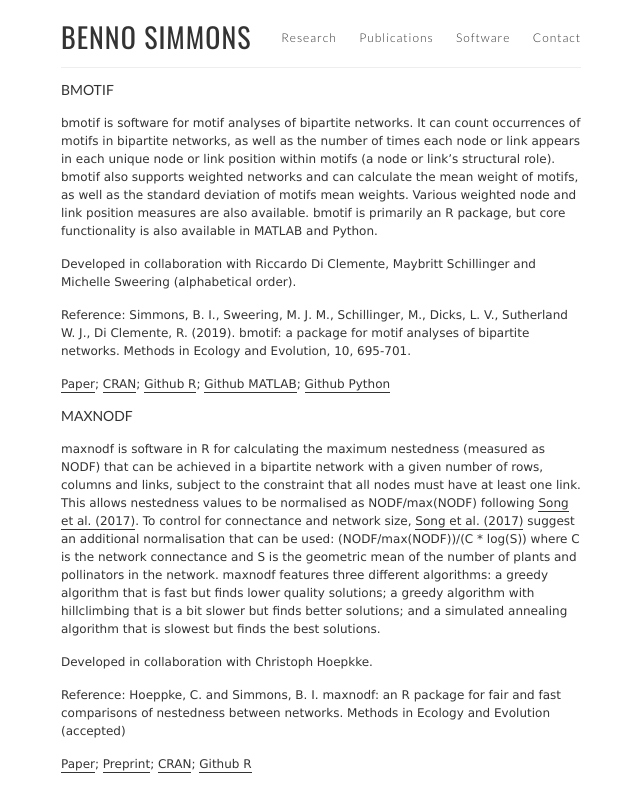
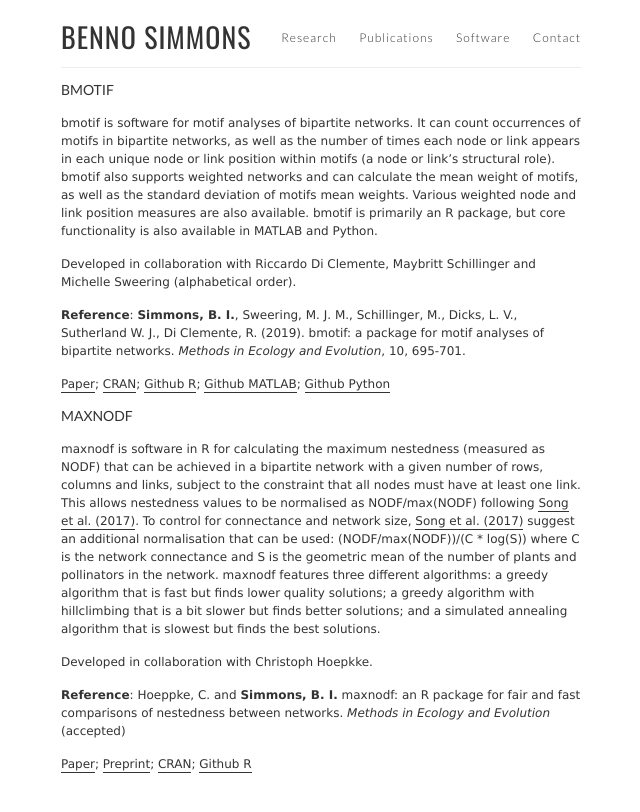
Before and after one commit to SimmonsBI/SimmonsBI.github.io, a Jekyll site: the page built from software.md, in a window 1280 px wide. Shown: the top 812 px of the page, without its empty margins (319-959 px from the left). Built offline with Jekyll 4.4.1, drawn with Linux system fonts in a browser that asks for light colours; part of the change alters nothing that is shown.

```diff
--- a/software.md
+++ b/software.md
@@ -10,7 +10,7 @@ bmotif is software for motif analyses of bipartite networks. It can count occurr
 
 Developed in collaboration with Riccardo Di Clemente, Maybritt Schillinger and Michelle Sweering (alphabetical order).
 
-Reference: Simmons, B. I., Sweering, M. J. M., Schillinger, M., Dicks, L. V., Sutherland W. J., Di Clemente, R. (2019). bmotif: a package for motif analyses of bipartite networks. Methods in Ecology and Evolution, 10, 695-701.
+**Reference**: **Simmons, B. I.**, Sweering, M. J. M., Schillinger, M., Dicks, L. V., Sutherland W. J., Di Clemente, R. (2019). bmotif: a package for motif analyses of bipartite networks. _Methods in Ecology and Evolution_, 10, 695-701.
 
 [Paper](https://doi.org/10.1111/2041-210X.13149); [CRAN](https://cran.r-project.org/package=bmotif); [Github R](https://github.com/SimmonsBI/bmotif); [Github MATLAB](https://github.com/SimmonsBI/bmotif-matlab); [Github Python](https://github.com/SimmonsBI/bmotif-python)
 
@@ -20,7 +20,7 @@ maxnodf is software in R for calculating the maximum nestedness (measured as NOD
 
 Developed in collaboration with Christoph Hoepkke.
 
-Reference: Hoeppke, C. and Simmons, B. I. maxnodf: an R package for fair and fast comparisons of nestedness between networks. Methods in Ecology and Evolution (accepted)
+**Reference**: Hoeppke, C. and **Simmons, B. I.** maxnodf: an R package for fair and fast comparisons of nestedness between networks. _Methods in Ecology and Evolution_ (accepted)
 
 [Paper](https://doi.org/10.1111/2041-210X.13545);
 [Preprint](https://doi.org/10.1101/2020.03.20.000612); [CRAN](https://cran.r-project.org/package=maxnodf); [Github R](https://github.com/christophhoeppke/maxnodf/)
```
